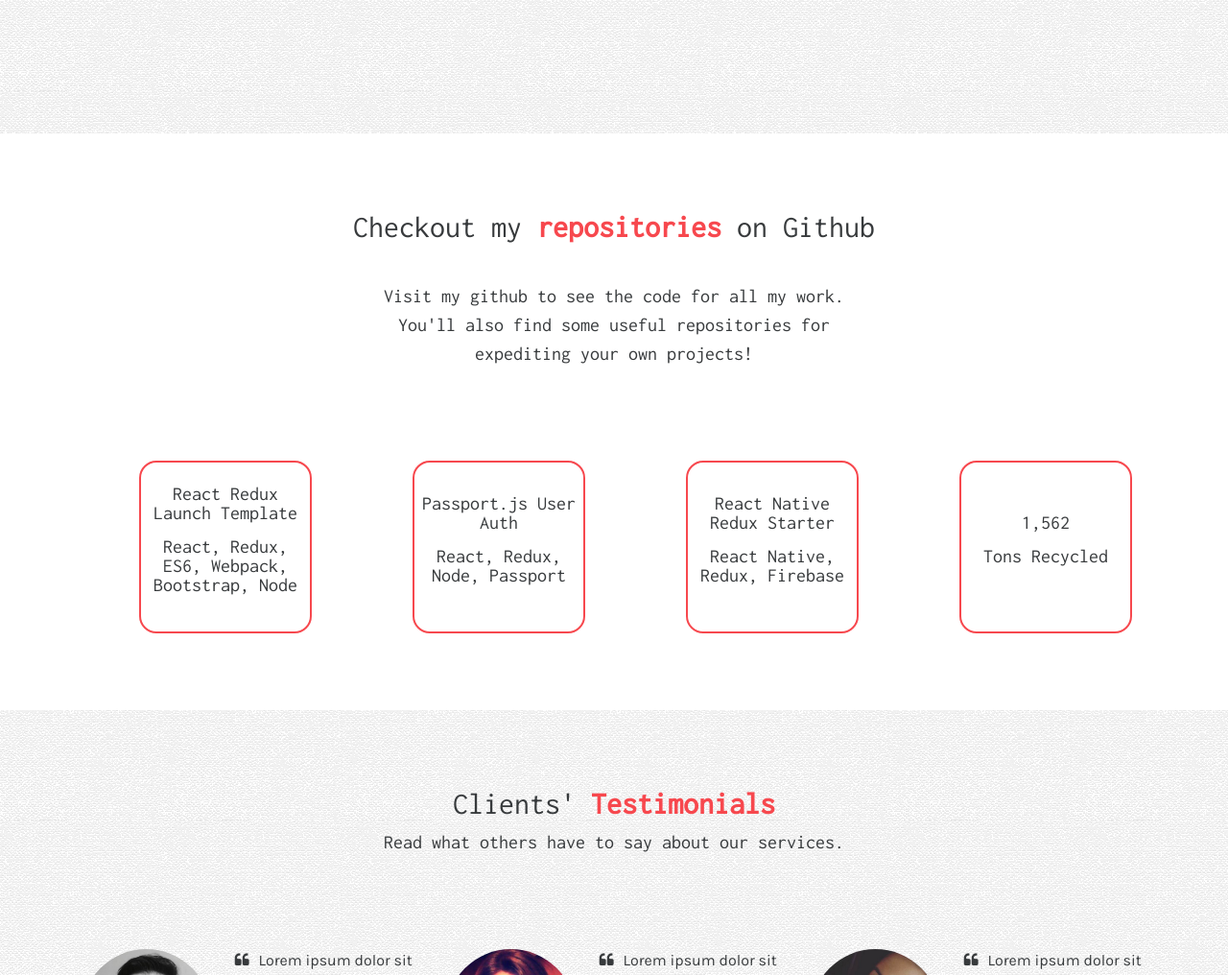
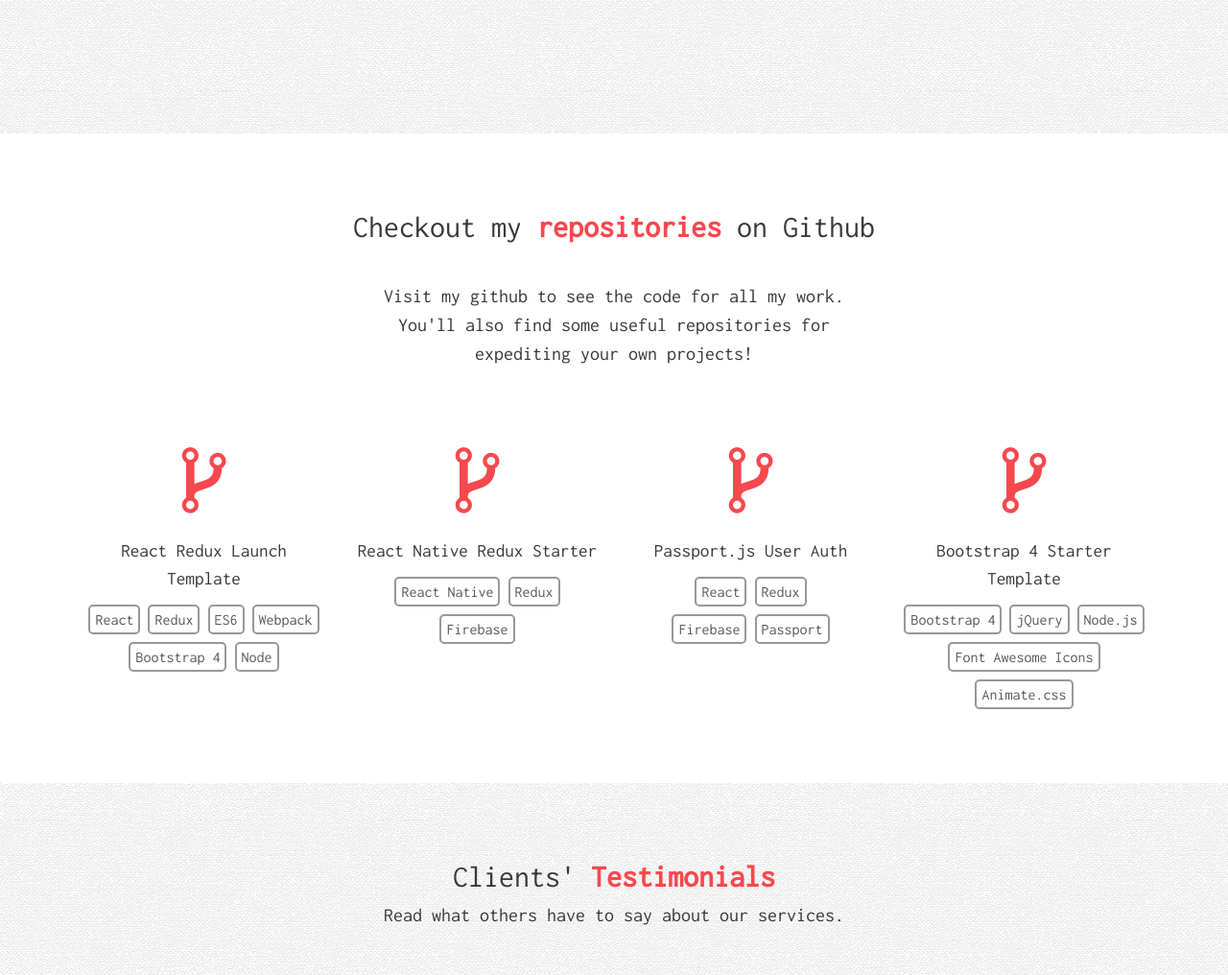
Before and after one commit to MarcusHurney/Portfolio, a website: page public/index.html in a window 1280 px wide. Shown: the part 8380-9396 px from the top of the page at 96% size. Drawn offline with Linux system fonts and the light colour scheme.

Commit message:
Adds github repository section alterations to use font-awesome icons and media queries. Adds styling plus techName styling to tech names used in each repository.

```diff
--- a/public/css/styles.css
+++ b/public/css/styles.css
@@ -421,9 +421,37 @@
 
 .section-numbers {
   background-color: white;
-  padding-top: 5rem;
+  padding: 5rem 0;
 }
 
+.section-numbers .under-heading {
+  padding-bottom: 3em;
+}
+
+
+.fork {
+  text-align: center;
+}
+
+.forkTitle {
+  font-size: 1.2em;
+}
+
+.fork i {
+  padding-bottom: 20px;
+  color: #F7484E;
+  transition: all 0.3s ease-in-out;
+
+}
+
+.fork i:hover {
+  font-size: 8.0em;
+  color: #585858;
+}
+
+#techNameBox {
+  margin-bottom: 15px;
+}
 #numbers h2 {
   padding-bottom: 2rem;
 }
@@ -882,6 +910,11 @@
     text-align: center;
   }
 
+  /* Numbers */
+  .fork i {
+    padding-top: 50px;
+  }
+
 }
 
 
--- a/public/index.html
+++ b/public/index.html
@@ -689,7 +689,7 @@
 
             <div class="col-lg-6 col-md-12">
               <div class="card js-wp-20">
-                <a href="http://www.codeskulptor.org/#user42_7K8fZJTrMsa7R7p_1.py" target="_blank">
+                <a href="http://www.codeskulptor.org/#user42_53AulaImAb_0.py" target="_blank">
                   <img class="card-img-top img-fluid" src="./img/blackjack.png" alt="card image" />
                 </a>
 
@@ -736,42 +736,60 @@
           </div><!-- .row -->
 
           <div class="row">
-            <div class="col-sm-3">
-              <div class="num">
-                <div class="num-content">
-                  <span class="counter">React Redux Launch Template</span>
-                  <p>React, Redux, ES6, Webpack, Bootstrap, Node</p>
-                </div>
+            <div class="col-lg-3 col-md-3 fork">
+              <a href="https://github.com/MarcusHurney/React-Redux-Node-ES6-Bootsrap4-Template" target="_blank">
+                <i class="fa fa-code-fork fa-5x" aria-hidden="true"></i>
+              </a>
+              <p class="forkTitle">React Redux Launch Template</p>
+              <div id="techNameBox">
+                <span class="techName">React</span>
+                <span class="techName">Redux</span>
+                <span class="techName">ES6</span>
+                <span class="techName">Webpack</span>
               </div>
+              <span class="techName">Bootstrap 4</span>
+              <span class="techName">Node</span>
             </div><!-- .col-sm-3 -->
 
-            <div class="col-sm-3">
-              <div class="num">
-                <div class="num-content">
-                  <span class="counter">Passport.js User Auth</span>
-                  <p>React, Redux, Node, Passport</p>
-                </div>
-
-                <div class="img-overlay"></div>
+            <div class="col-lg-3 col-md-3 fork">
+              <a href="https://github.com/MarcusHurney/React-Native-Firebase-Auth" target="_blank">
+                <i class="fa fa-code-fork fa-5x" aria-hidden="true"></i>
+              </a>
+              <p class="forkTitle">React Native Redux Starter</p>
+              <div id="techNameBox">
+                <span class="techName">React Native</span>
+                <span class="techName">Redux</span>
               </div>
+              <span class="techName">Firebase</span>
             </div><!-- .col-sm-3 -->
 
-            <div class="col-sm-3">
-              <div class="num">
-                <div class="num-content">
-                  <span class="counter">React Native Redux Starter</span>
-                  <p>React Native, Redux, Firebase</p>
-                </div>
+            <div class="col-lg-3 col-md-3 fork">
+              <a href="https://github.com/MarcusHurney/User-Authentication-With-Passport" target="_blank">
+                <i class="fa fa-code-fork fa-5x" aria-hidden="true"></i>
+              </a>
+              <p class="forkTitle">Passport.js User Auth</p>
+              <div id="techNameBox">
+                <span class="techName">React</span>
+                <span class="techName">Redux</span>
               </div>
+              <span class="techName">Firebase</span>
+              <span class="techName">Passport</span>
             </div><!-- .col-sm-3 -->
 
-            <div class="col-sm-3">
-              <div class="num">
-                <div class="num-content">
-                  <span class="counter">1,562</span>
-                  <p>Tons Recycled</p>
-                </div>
+            <div class="col-lg-3 col-md-3 fork">
+              <a href="https://github.com/MarcusHurney/React-Native-Firebase-Auth" target="_blank">
+                <i class="fa fa-code-fork fa-5x" aria-hidden="true"></i>
+              </a>
+              <p class="forkTitle">Bootstrap 4 Starter Template</p>
+              <div id="techNameBox">
+                <span class="techName">Bootstrap 4</span>
+                <span class="techName">jQuery</span>
+                <span class="techName">Node.js</span>
               </div>
+              <div id="techNameBox">
+                <span class="techName">Font Awesome Icons</span>
+              </div>
+              <span class="techName">Animate.css</span>
             </div><!-- .col-sm-3 -->
           </div><!-- .row -->
 
```
Also changed, not shown: 1 other file.
